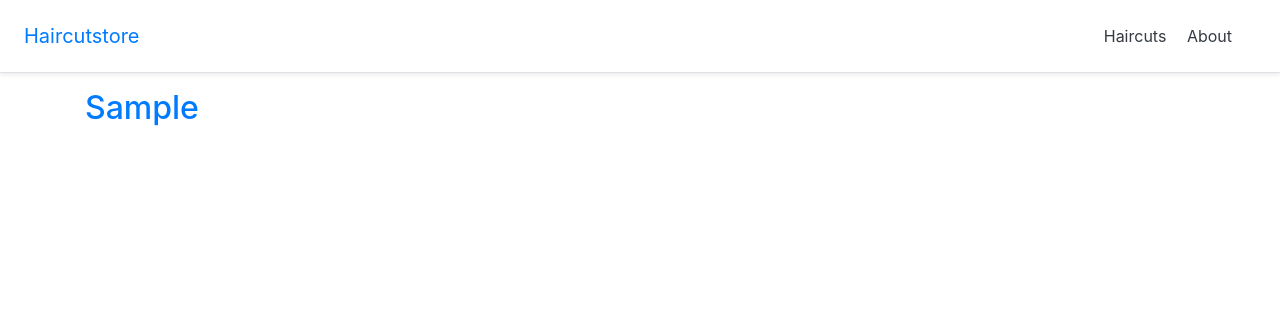
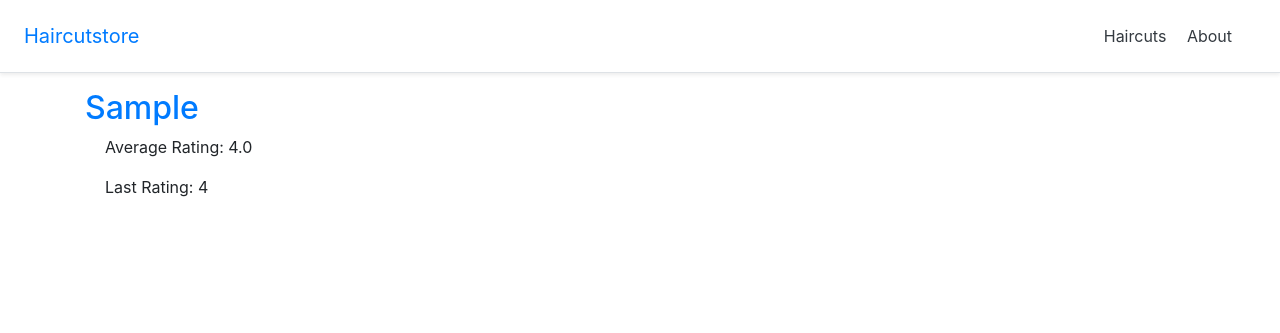
Before and after one commit to drax3/proj_haircut_history, a Django app: page /haircuts/ in a window 1280 px wide. Shown: the top 333 px of the page. Run offline with Django 3.2, Linux system fonts and the light colour scheme; tables that the repository leaves empty hold one stand-in row (values such as "Sample post"); some libraries are stand-ins or nearby versions.

Commit message:
rating added + avg rating + last rating

```diff
--- a/haircuts/haircuts/models.py
+++ b/haircuts/haircuts/models.py
@@ -1,7 +1,8 @@
 import uuid
 from django.db import models
+from django.core.validators import MinValueValidator
 from django.urls import reverse
-
+from django.contrib.auth import get_user_model
 
 class Haircut(models.Model):
     id     = models.UUIDField(
@@ -19,3 +20,18 @@ class Haircut(models.Model):
 
     def get_absolute_url(self):
         return reverse('haircut_detail', args=[str(self.id)])
+
+class Rating(models.Model):
+    haircut = models.ForeignKey(
+        Haircut,
+        on_delete=models.CASCADE,
+        related_name='ratings',
+    )
+    rating = models.IntegerField(validators=[MinValueValidator(0)])
+    barber = models.ForeignKey(
+        get_user_model(),
+        on_delete=models.CASCADE,
+    )
+
+    def __str__(self):
+        return str(self.rating)
--- a/haircuts/haircuts/views.py
+++ b/haircuts/haircuts/views.py
@@ -1,13 +1,24 @@
-from django.shortcuts import render
+from django.shortcuts import render, get_object_or_404
 from django.views.generic import ListView, DetailView
+from django.db.models import Avg
 
-from .models import Haircut
+from .models import Haircut, Rating
 
 class HaircutListView(ListView):
     model = Haircut
     context_object_name = 'haircut_list'
     template_name = 'haircuts/haircut_list.html'
 
+    def get_context_data(self, **kwargs):
+        context = super().get_context_data(**kwargs)
+        haircut_list = context['haircut_list']
+        for haircut in haircut_list:
+            haircut.avg_rating = Rating.objects.filter(haircut=haircut).aggregate(avg_rating=Avg('rating'))['avg_rating']
+            latest_rating = Rating.objects.filter(haircut=haircut).order_by('-id').first()
+            haircut.last_rating = latest_rating.rating if latest_rating else None
+        return context
+
+
 class HaircutDetailView(DetailView):
     model = Haircut
     context_object_name = 'haircut'
--- a/haircuts/static/css/base.css
+++ b/haircuts/static/css/base.css
@@ -3,3 +3,8 @@
 h1 {
     color: blue;
 }
+
+.ratings {
+    display: inline-block;
+    margin-left: 20px;
+}
--- a/haircuts/templates/haircuts/haircut_list.html
+++ b/haircuts/templates/haircuts/haircut_list.html
@@ -5,6 +5,10 @@
 {% for haircut in haircut_list %}
 <div>
 <h2><a href="{{ haircut.get_absolute_url }}">{{ haircut.barber }}</a></h2>
+<div class="ratings">
+    <p>Average Rating: {{ haircut.avg_rating|default:"N/A" }}</p>
+    <p>Last Rating: {{ haircut.last_rating|default:"N/A" }}</p>
+</div>
 </div>
 {% endfor %}
 {% endblock content %}
```
Also changed, not shown: haircuts/haircuts/admin.py (+13 -2 lines), haircuts/templates/haircuts/haircut_detail.html (+10 -0 lines), haircuts/haircuts/migrations/0002_rating.py (added).
